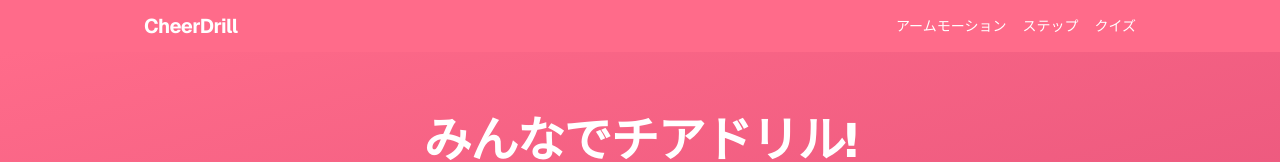
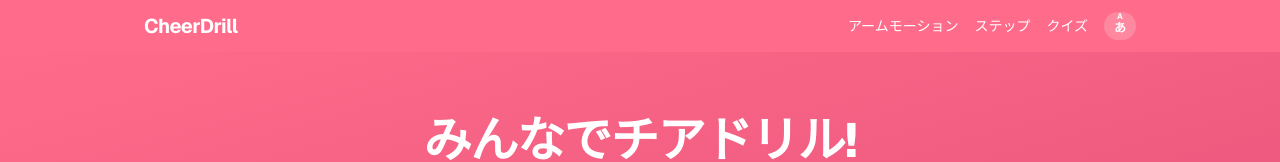
Before and after one commit to MITSUBOSHI/cheer-drill, a Next.js app: page / in a window 1280 px wide. Shown: the top 162 px of the page. Built offline with nearby package versions, Linux system fonts and the light colour scheme.

Commit message:
feat: Headerにふりがなモードのトグルボタンを追加
FuriganaProviderをルートレイアウトに配置。
Headerにトグルボタンを追加し、ONで黄色ハイライト表示。

Co-Authored-By: Claude Opus 4.6 <noreply@anthropic.com>

```diff
--- a/src/app/layout.tsx
+++ b/src/app/layout.tsx
@@ -3,6 +3,7 @@ import { Geist, Geist_Mono } from "next/font/google";
 import "./globals.css";
 import { Header } from "@/components/Header";
 import { Footer } from "@/components/Footer";
+import { FuriganaProvider } from "@/contexts/FuriganaContext";
 
 const geistSans = Geist({
   variable: "--font-geist-sans",
@@ -31,9 +32,11 @@ export default function RootLayout({
       className={`${geistSans.variable} ${geistMono.variable} antialiased`}
     >
       <body className="min-h-screen flex flex-col">
-        <Header />
-        <main className="flex-1">{children}</main>
-        <Footer />
+        <FuriganaProvider>
+          <Header />
+          <main className="flex-1">{children}</main>
+          <Footer />
+        </FuriganaProvider>
       </body>
     </html>
   );
--- a/src/components/Header.tsx
+++ b/src/components/Header.tsx
@@ -1,23 +1,61 @@
+"use client";
+
 import Link from "next/link";
+import { useFurigana } from "@/contexts/FuriganaContext";
 
 export function Header() {
+  const { furigana, toggle } = useFurigana();
+
   return (
     <header className="bg-primary text-white shadow-md">
       <div className="max-w-5xl mx-auto px-4 py-3 flex items-center justify-between">
         <Link href="/" className="text-xl font-bold tracking-tight">
           CheerDrill
         </Link>
-        <nav className="flex gap-4 text-sm font-medium">
-          <Link href="/arm-motions" className="hover:text-accent transition-colors">
-            アームモーション
+        <div className="flex items-center gap-3 sm:gap-4">
+          <nav className="flex gap-3 sm:gap-4 text-sm font-medium">
+            <Link
+              href="/arm-motions"
+              className="hover:text-accent transition-colors"
+            >
+              {furigana ? (
+                <>
+                  <ruby>
+                    ア<rp>(</rp><rt>&nbsp;</rt><rp>)</rp>
+                  </ruby>
+                  ームモーション
+                </>
+              ) : (
+                "アームモーション"
+              )}
             </Link>
-          <Link href="/steps" className="hover:text-accent transition-colors">
+            <Link
+              href="/steps"
+              className="hover:text-accent transition-colors"
+            >
               ステップ
             </Link>
-          <Link href="/quiz" className="hover:text-accent transition-colors">
+            <Link
+              href="/quiz"
+              className="hover:text-accent transition-colors"
+            >
               クイズ
             </Link>
           </nav>
+          <button
+            onClick={toggle}
+            className={`text-xs px-2.5 py-1 rounded-full font-bold transition-colors ${
+              furigana
+                ? "bg-accent text-text"
+                : "bg-white/20 text-white hover:bg-white/30"
+            }`}
+            title="ふりがなモード"
+          >
+            <ruby>
+              あ<rp>(</rp><rt className="text-[8px]">A</rt><rp>)</rp>
+            </ruby>
+          </button>
+        </div>
       </div>
     </header>
   );
```
Lines whose indentation alone changed are shown as unchanged.
